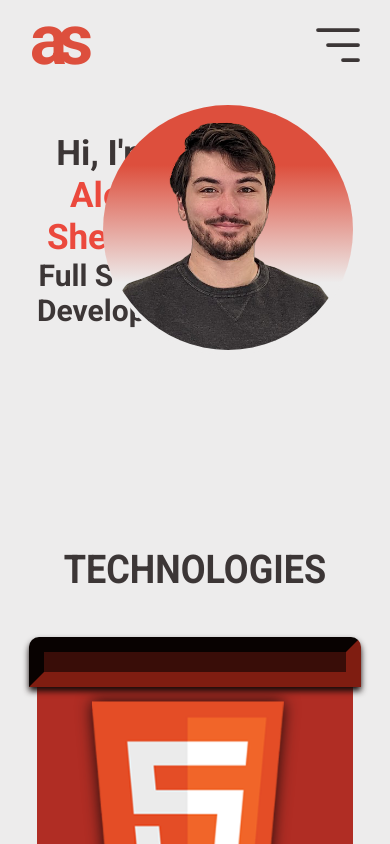
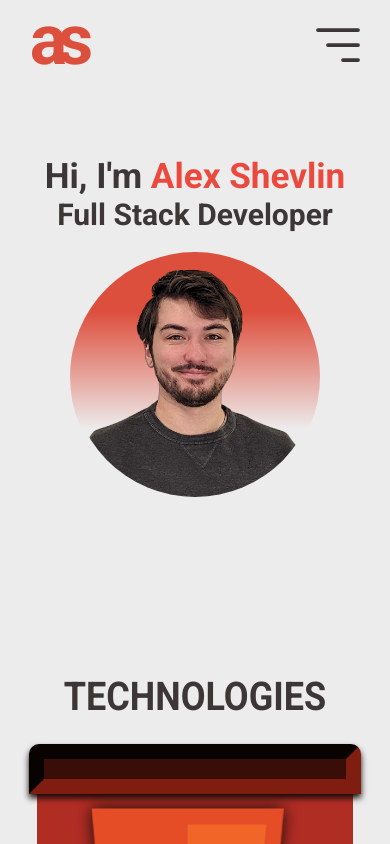
Before and after one commit to a-shevlin/Portfolio3, a React (Create React App) app: page / in a window 390 px wide. Built offline with nearby package versions, Linux system fonts and the light colour scheme.

Commit message:
adjust mobile styles.

```diff
--- a/src/Pages/Home.module.scss
+++ b/src/Pages/Home.module.scss
@@ -3,7 +3,6 @@
 .group {
   overflow: auto;
   display: flex;
-  // max-width: 900px;
   width: 90%;
   height: 100%;
   margin: 0 auto;
@@ -22,7 +21,8 @@
     margin: 0 auto;
   }
   @media screen and (max-width: 890px) {
-    gap: 2rem;
+    margin-top: 5rem;
+    display: block;
     height: fit-content;
     grid-template-columns: repeat(1, minmax(0, 1fr));
   }
@@ -43,6 +43,7 @@
     @media screen and (max-width: 890px) {
       text-align: center;
       font-size: 3rem;
+      margin-bottom: 2rem;
     }
     .name {
       color: $afDark;
```
